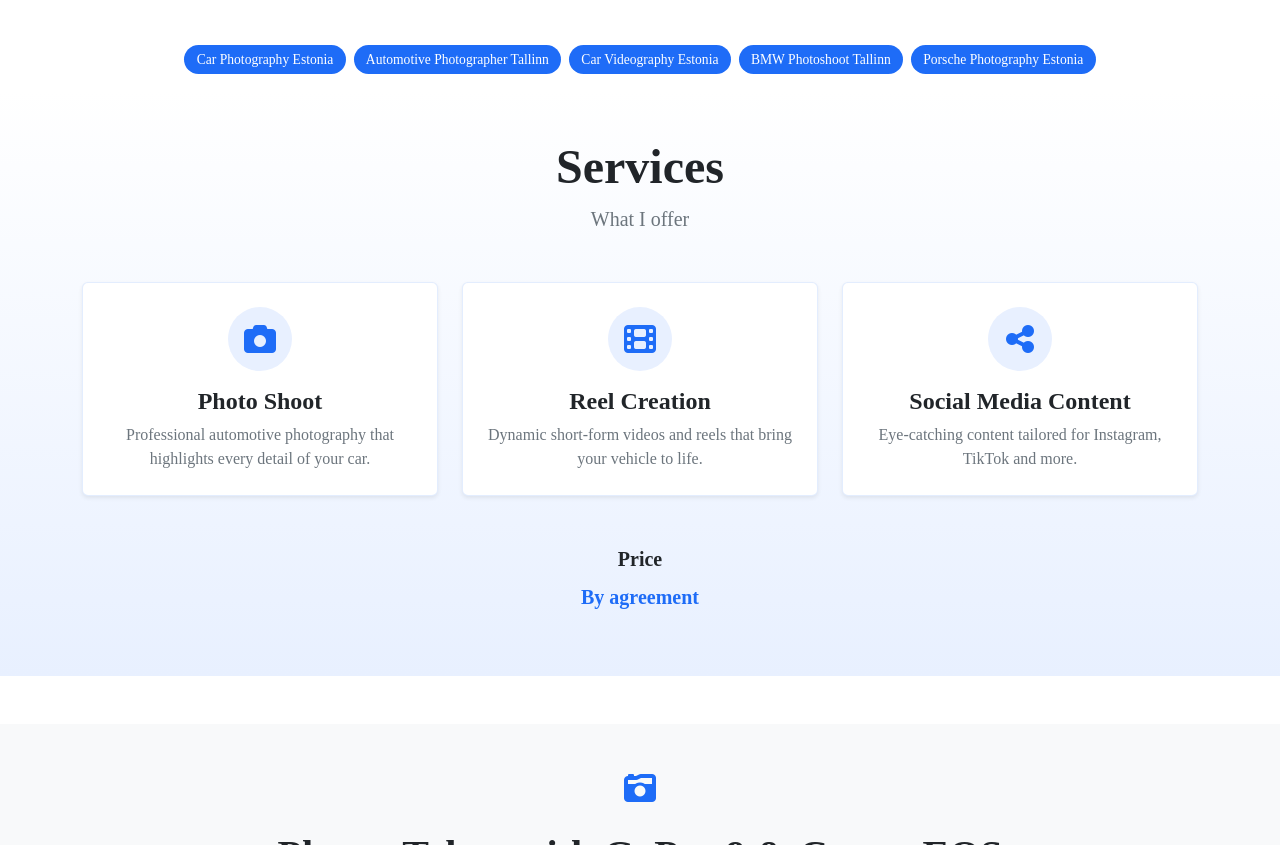
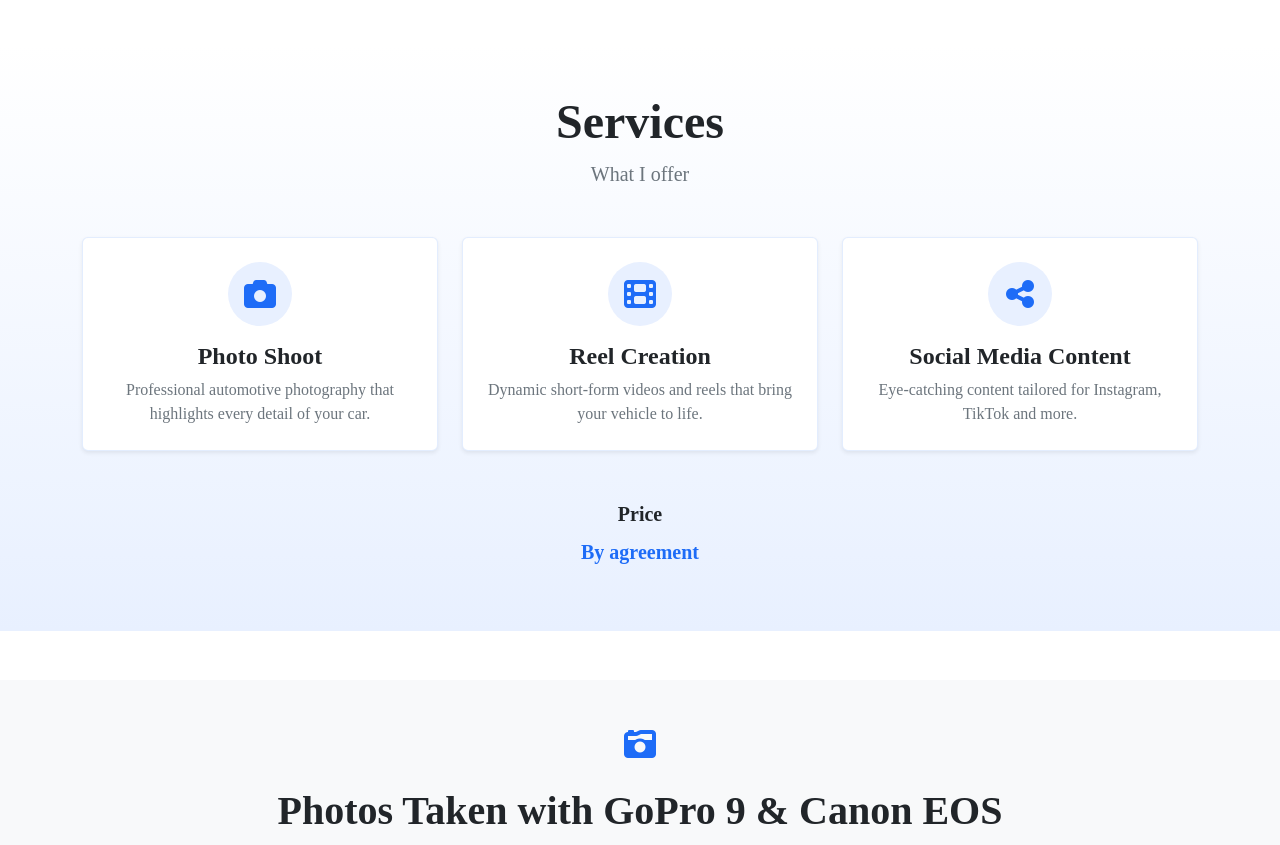
Before and after one commit to Matrix278/fotocar, a plain HTML site: page index.html in a window 1280 px wide. Shown: the part 938-1783 px from the top of the page. Drawn offline with Linux system fonts and the light colour scheme; a web font is replaced by a local one.

Commit message:
Remove visible SEO keyword tags

```diff
--- a/index.html
+++ b/index.html
@@ -358,24 +358,6 @@
               </li>
             </ul>
           </div>
-        </div>
-        <!-- SEO keyword tags (visible, helps relevance) -->
-        <div class="d-flex flex-wrap justify-content-center gap-2 mb-3">
-          <span class="badge rounded-pill bg-primary" data-i18n="seo.tag1"
-            >Car Photography Estonia</span
-          >
-          <span class="badge rounded-pill bg-primary" data-i18n="seo.tag2"
-            >Automotive Photographer Tallinn</span
-          >
-          <span class="badge rounded-pill bg-primary" data-i18n="seo.tag3"
-            >Car Videography Estonia</span
-          >
-          <span class="badge rounded-pill bg-primary" data-i18n="seo.tag4"
-            >BMW Photoshoot Tallinn</span
-          >
-          <span class="badge rounded-pill bg-primary" data-i18n="seo.tag5"
-            >Porsche Photography Estonia</span
-          >
         </div>
       </div>
     </section>
--- a/locales/en.json
+++ b/locales/en.json
@@ -23,12 +23,6 @@
   "about.cta": "View Services",
 
   "about.text": "Hey there! I'm <span class=\"annapurna-sil-bold text-primary\">Artjom</span>, enthusiast with a passion for photography. From snapping shots of sleek sports cars to creating captivating videos, I'm all about capturing the adrenaline-fueled world of automotive excitement. With my editing skills, I can transform your car into a miniature masterpiece, preserving its essence in a whole new way. Check out my work on the website and join me on this thrilling journey through the world of sports cars. Let's turn your automotive dreams into reality, one photo at a time!",
-
-  "seo.tag1": "Car Photography Estonia",
-  "seo.tag2": "Automotive Photographer Tallinn",
-  "seo.tag3": "Car Videography Estonia",
-  "seo.tag4": "BMW Photoshoot Tallinn",
-  "seo.tag5": "Porsche Photography Estonia",
 
   "services.title": "Services",
   "services.subtitle": "What I offer",
--- a/locales/et.json
+++ b/locales/et.json
@@ -23,12 +23,6 @@
   "about.cta": "Vaata teenuseid",
 
   "about.text": "Tere! Olen <span class=\"annapurna-sil-bold text-primary\">Artjom</span>, autofotograafia entusiast. Sportautode dünaamilistest kaadritest haaravate videoteni — minu kirg on jäädvustada autode põnevat maailma. Tänu kvaliteetsele töötlusele muudan iga foto väikeseks meistriteoseks, mis säilitab sinu auto olemuse. Vaata minu töid ja liitu selle põneva teekonnaga autode maailmas. Muudame sinu autounistused üheskoos reaalsuseks — üks foto korraga!",
-
-  "seo.tag1": "Autode pildistamine Eestis",
-  "seo.tag2": "Autofotograaf Tallinnas",
-  "seo.tag3": "Autode videograafia Eestis",
-  "seo.tag4": "BMW fotosessioon Tallinnas",
-  "seo.tag5": "Porsche pildistamine Eestis",
 
   "services.title": "Teenused",
   "services.subtitle": "Mida ma pakun",
--- a/locales/ru.json
+++ b/locales/ru.json
@@ -23,12 +23,6 @@
   "about.cta": "Смотреть услуги",
 
   "about.text": "Привет! Меня зовут <span class=\"annapurna-sil-bold text-primary\">Артём</span>, и я увлечён автомобильной фотографией. От динамичных кадров спорткаров до захватывающих видео — я снимаю мир автомобилей со страстью и вниманием к деталям. Благодаря качественной обработке я превращаю каждое фото в маленький шедевр, сохраняющий характер вашей машины. Загляните в галерею и присоединяйтесь к этому драйвовому путешествию по миру автомобилей. Давайте превратим ваши автомобильные мечты в реальность — кадр за кадром!",
-
-  "seo.tag1": "Автофотосъёмка Эстония",
-  "seo.tag2": "Автофотограф Таллинн",
-  "seo.tag3": "Видеосъёмка авто Эстония",
-  "seo.tag4": "Фотосессия BMW Таллинн",
-  "seo.tag5": "Фотосъёмка Porsche Эстония",
 
   "services.title": "Услуги",
   "services.subtitle": "Что я предлагаю",
```
